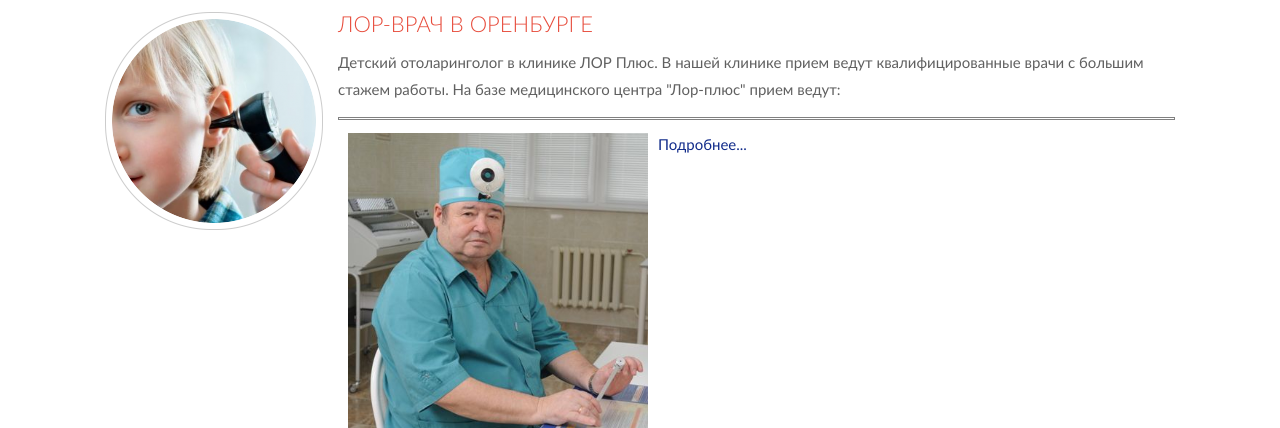
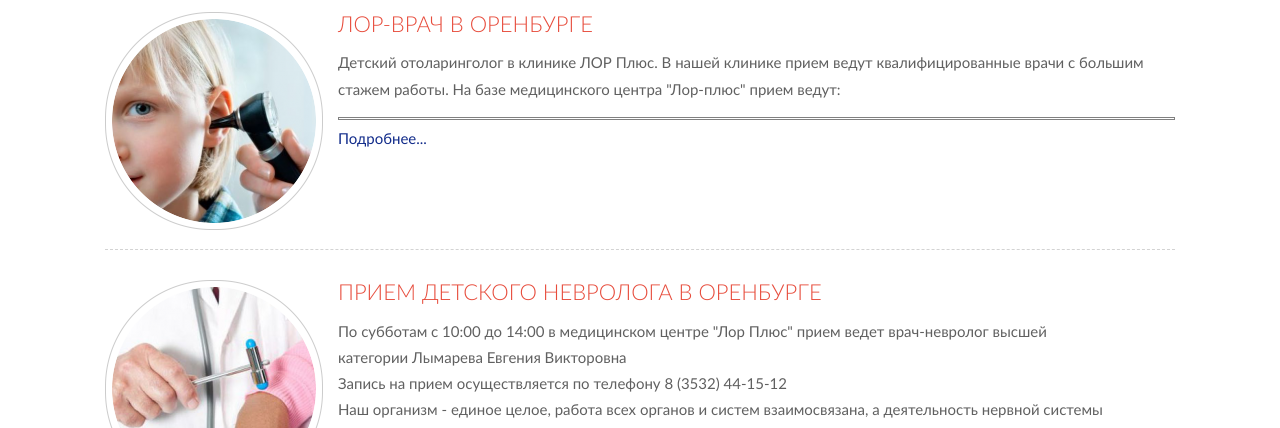
Before and after one commit to Dailii/uslugi-lor, a plain HTML site: page uslugi.html in a window 1280 px wide. Shown: the part 372-800 px from the top of the page. Drawn offline with Linux system fonts and the light colour scheme.

Commit message:
Update uslugi.html

```diff
--- a/uslugi.html
+++ b/uslugi.html
@@ -169,7 +169,7 @@ jQuery.extend(Drupal.settings, {"basePath":"\/","pathPrefix":"","ajaxPageState":
 
 
   <div class="field field-name-field-img-serv field-type-image field-label-hidden"><div class="field-items"><div class="field-item even" rel="" resource="sites/default/files/styles/services/public/lorlor5884.jpg?itok=WAJa8l9a"><a href="uslugi/%d0%bb%d0%be%d1%80-%d0%b2%d1%80%d0%b0%d1%87-%d0%b2-%d0%be%d1%80%d0%b5%d0%bd%d0%b1%d1%83%d1%80%d0%b3%d0%b5.html"><img typeof="foaf:Image" src="sites/default/files/styles/services/public/lorlor5884.jpg?itok=WAJa8l9a" width="218" height="218" alt="" /></a></div></div></div><div class="field field-name-title field-type-ds field-label-hidden"><div class="field-items"><div class="field-item even" property="dc:title"><h4>ЛОР-врач в Оренбурге</h4></div></div></div><div class="field field-name-body field-type-text-with-summary field-label-hidden"><div class="field-items"><div class="field-item even" property="content:encoded"><p>Детский отоларинголог в клинике ЛОР Плюс. В нашей клинике прием ведут квалифицированные врачи с большим стажем работы. На базе медицинского центра "Лор-плюс" прием ведут:</p>
-<hr /><p><img alt="" src="ckfinder/userfiles/images/_DSC16841.jpg" style="float:left; height:310px; margin-left:10px; margin-right:10px; width:300px" /></p></div></div></div><div class="field field-name-node-link field-type-ds field-label-hidden"><div class="field-items"><div class="field-item even"><a href="uslugi/%d0%bb%d0%be%d1%80-%d0%b2%d1%80%d0%b0%d1%87-%d0%b2-%d0%be%d1%80%d0%b5%d0%bd%d0%b1%d1%83%d1%80%d0%b3%d0%b5.html" class="">Подробнее...</a></div></div></div></div>
+<hr /></div></div></div><div class="field field-name-node-link field-type-ds field-label-hidden"><div class="field-items"><div class="field-item even"><a href="uslugi/%d0%bb%d0%be%d1%80-%d0%b2%d1%80%d0%b0%d1%87-%d0%b2-%d0%be%d1%80%d0%b5%d0%bd%d0%b1%d1%83%d1%80%d0%b3%d0%b5.html" class="">Подробнее...</a></div></div></div></div>
 
   </div>
   <div class="views-row views-row-2 views-row-even">
```
